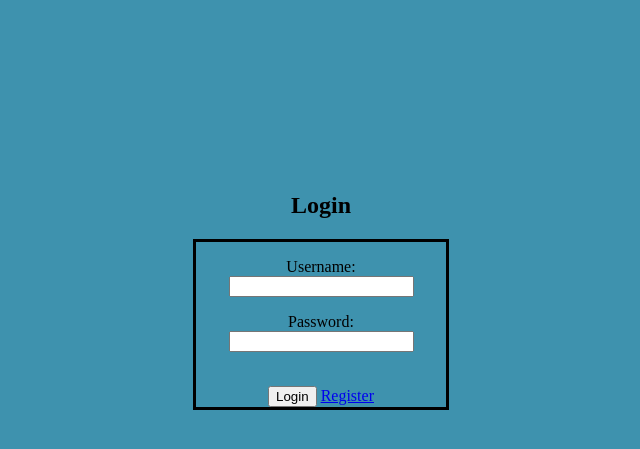
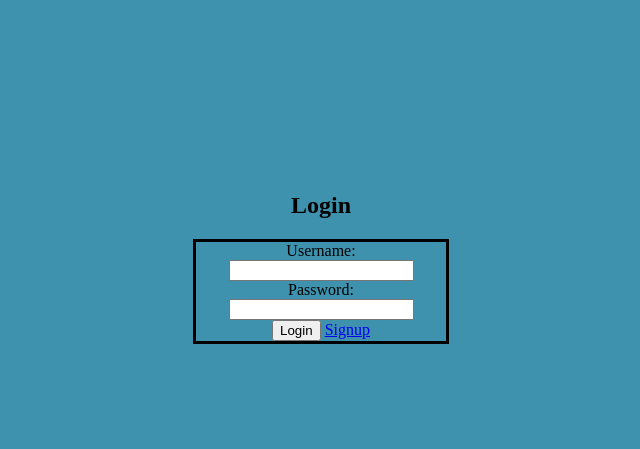
Before and after one commit to s3722286/SEPM-Tagon, a PHP site: page /login.php in a window 1280 px wide. Shown: the top 449 px of the page, without its empty margins (319-959 px from the left). Run offline with PHP 8.4, Linux system fonts and the light colour scheme.

Commit message:
Fixed login Form Design

```diff
--- a/login.php
+++ b/login.php
@@ -49,12 +49,20 @@ require_once './database.php';
 
     <h2>Login</h2>
     <form name="loginForm" onsubmit="return hashPass()" method="post">
-
-        <p>Username: <input type="text" id="username" name="username"></p>
-        <p>Password: <input type="password" id="password" name="password"></p><br>
-        <a><input type="submit"  value="Login"></a>
-        <a href="newuser.php">Register<a>
-
+    <feildset class ='login_form'>
+      <div class="row">
+        <label class="fixedwidth">Username:</label>
+        <input type="text" name="username" required />
+      </div>
+      <div class="row">
+        <label class="fixedwidth">Password:</label>
+        <input type="password" name="password" required />
+      </div>
+      <div class="row">
+        <input type="submit" name="submit" value="Login" />
+        <a href="newuser.php">Signup</a>
+      </div>
+    </feildset>
     </form>
 
 </main>
```
